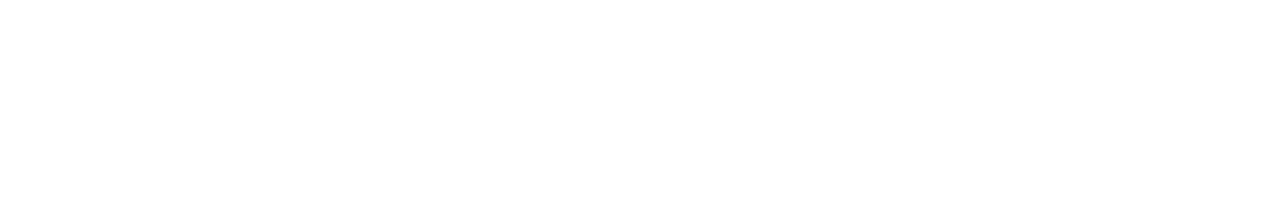
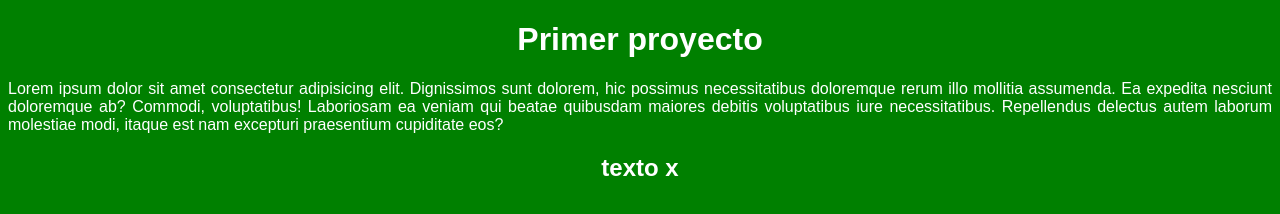
Before and after one commit to ADRI3NDev/Portafolio-, a plain HTML site: page index.html in a window 1280 px wide. Drawn offline with Linux system fonts and the light colour scheme.

Commit message:
archivo modificado

```diff
--- a/index.html
+++ b/index.html
@@ -4,7 +4,25 @@
     <meta charset="UTF-8" />
     <meta http-equiv="X-UA-Compatible" content="IE=edge" />
     <meta name="viewport" content="width=device-width, initial-scale=1.0" />
+    <link rel="stylesheet" href="./styles/style.css" />
     <title>Document</title>
   </head>
-  <body></body>
+  <body>
+    <header>
+      <h1>Primer proyecto</h1>
+    </header>
+    <main>
+      <p>
+        Lorem ipsum dolor sit amet consectetur adipisicing elit. Dignissimos
+        sunt dolorem, hic possimus necessitatibus doloremque rerum illo mollitia
+        assumenda. Ea expedita nesciunt doloremque ab? Commodi, voluptatibus!
+        Laboriosam ea veniam qui beatae quibusdam maiores debitis voluptatibus
+        iure necessitatibus. Repellendus delectus autem laborum molestiae modi,
+        itaque est nam excepturi praesentium cupiditate eos?
+      </p>
+    </main>
+    <footer>
+      <h2>texto x</h2>
+    </footer>
+  </body>
 </html>
--- a/styles/style.css
+++ b/styles/style.css
@@ -0,0 +1,21 @@
+* {
+  box-sizing: border-box;
+  font-family: sans-serif;
+}
+
+body {
+  color: white;
+  background-color: green;
+}
+
+h1 {
+  text-align: center;
+}
+
+p {
+  text-align: justify;
+}
+
+footer {
+  text-align: center;
+}
```
